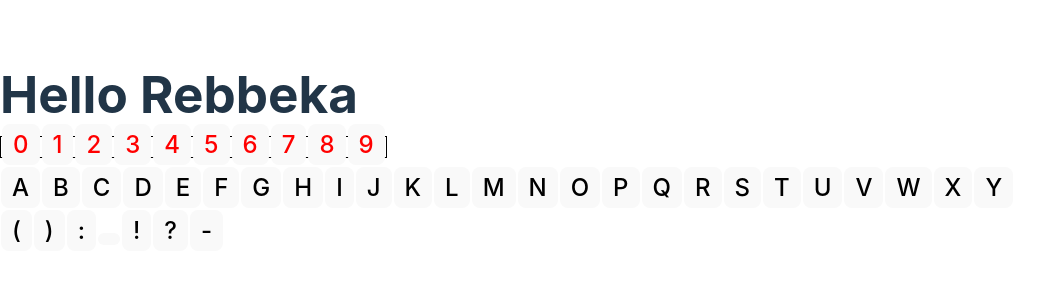
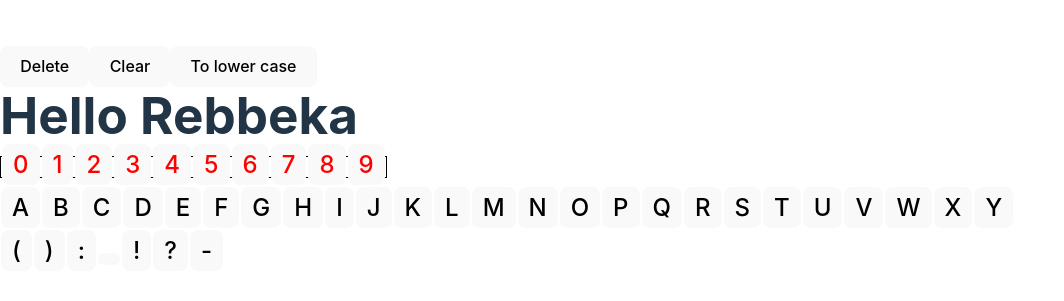
Before and after one commit to shemesh-noga/cool-keyboard, a React (Vite) app in the folder cool-keyboard/: page / in a window 1280 px wide. Shown: the part 241-542 px from the top of the page, without its empty margins (0-1064 px from the left). Built offline with nearby package versions, Linux system fonts and the light colour scheme.

Commit message:
add setting but

```diff
--- a/cool-keyboard/src/App.jsx
+++ b/cool-keyboard/src/App.jsx
@@ -20,8 +20,28 @@ function App() {
     setUsersText(usersText + keyChar);
   }
 
+  function handleSettingClick() {
+    alert("entered handleSettingClick");
+  }
+
   return (
     <>
+      <ButtonSetting
+        id="deleteBut"
+        value="Delete"
+        onClickSetting={handleSettingClick}
+      />
+      <ButtonSetting
+        id="clearBtn"
+        value="Clear"
+        onClickSetting={handleSettingClick}
+      />
+      <ButtonSetting
+        id="toLowerOrLowerCase"
+        value="To lower case"
+        onClickSetting={handleSettingClick}
+      />
+
       <Text key={"text"} textString={usersText} />
 
       <div id="NumbersDiv">
--- a/cool-keyboard/src/components/ButtonSetting.jsx
+++ b/cool-keyboard/src/components/ButtonSetting.jsx
@@ -1,3 +1,9 @@
-function ButtonSetting() {}
+function ButtonSetting(props) {
+  return (
+    <>
+      <button onClick={() => props.onClickSetting()}>{props.value}</button>
+    </>
+  );
+}
 
 export default ButtonSetting;
```
